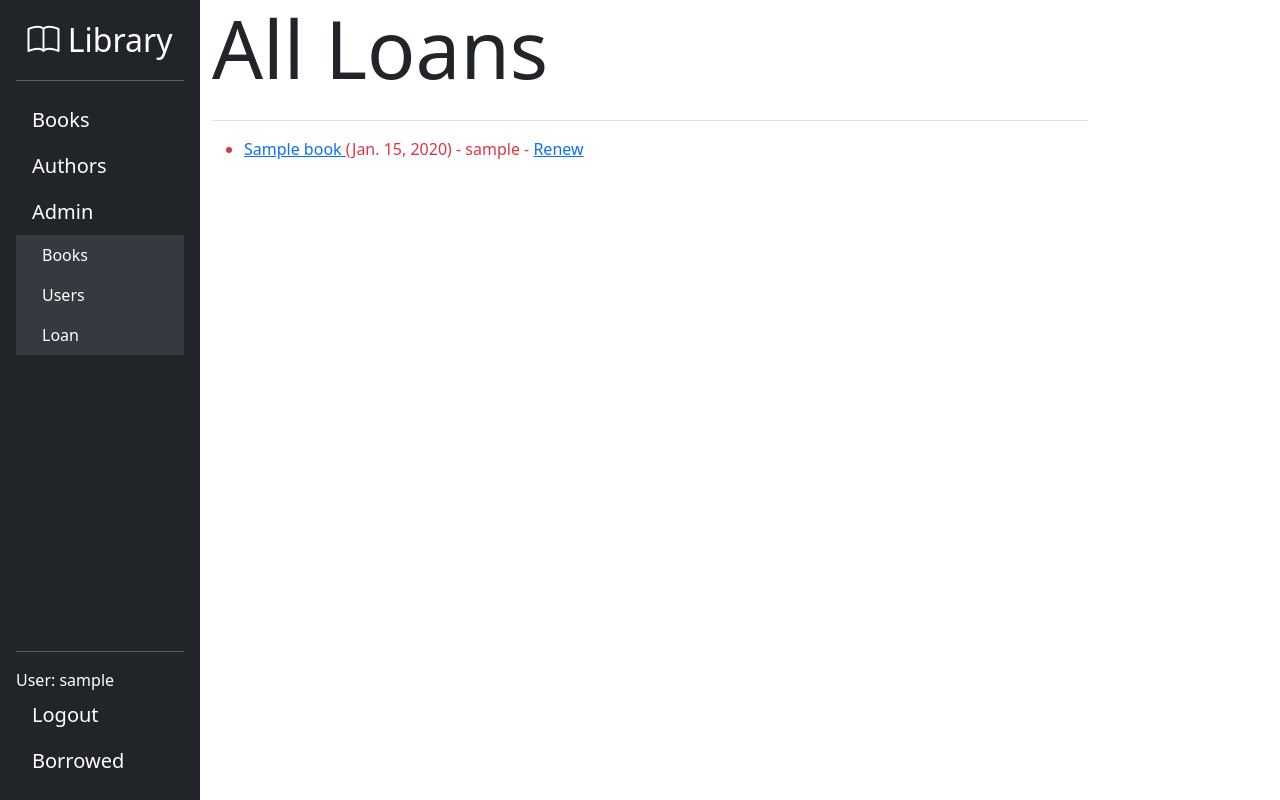
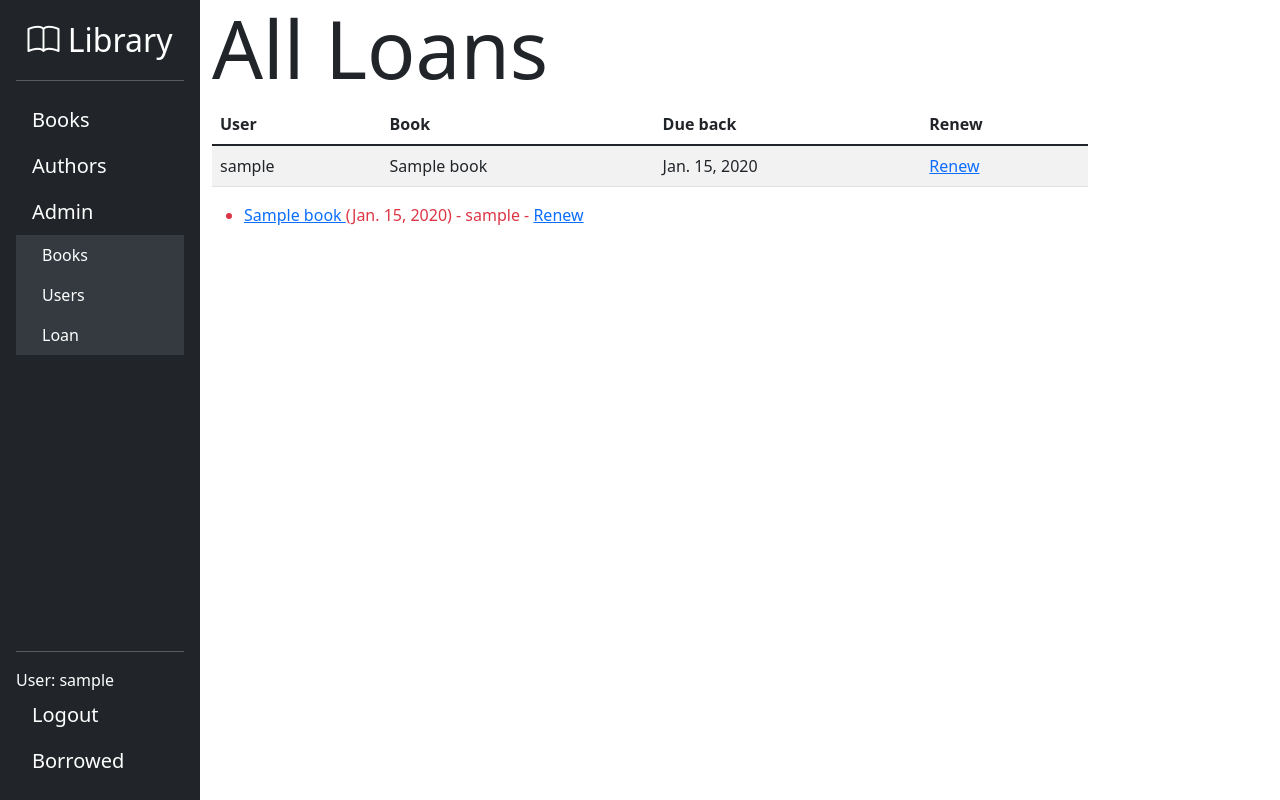
Before and after one commit to rexbrandy/library_app, a Django app: page /all_loans/ in a window 1280 px wide. Run offline with Django 4.2, Linux system fonts and the light colour scheme; a user stored in the database is signed in; tables that the repository leaves empty hold one stand-in row (values such as "Sample post"); lists and menus that the app fills with data are empty; some libraries are stand-ins or nearby versions.

Commit message:
Began loan create page, updated readme and added table to all loans page

```diff
--- a/catalog/models.py
+++ b/catalog/models.py
@@ -8,13 +8,16 @@
 import uuid
 
 class Language(models.Model):
-    language_code = models.CharField(max_length=6, help_text='Enter language code e.g. ("en" for "English")')
+    "Langauge code and language name according to ISO 639-1"
+    language_code = models.CharField(max_length=6, help_text='Enter 2 letter language code e.g. ("en" for "English")')
     name = models.CharField(max_length=64, help_text='Enter language name e.g. English')
 
     def __str__(self):
+
         return f'({self.language_code}) {self.name}'
 
 class Genre(models.Model):
+    "Book genre"
     name = models.CharField(max_length=100, help_text='Enter genre name.')
 
     def __str__(self):
@@ -26,7 +29,7 @@
     last_name = models.CharField(max_length=100, help_text='Enter Author last name.')
     country = models.CharField(max_length=50, null=True, blank=True)
     date_of_birth = models.DateField('Born', null=True, blank=True, help_text='Enter Author date of birth.')
-    date_of_deatH = models.DateField('Died', null=True, blank=True, help_text='Enter Author date of death.')
+    date_of_death = models.DateField('Died', null=True, blank=True, help_text='Enter Author date of death.')
 
     class Meta:
         ordering = ['last_name', 'first_name']
--- a/catalog/templates/catalog/all_borrowed_books.html
+++ b/catalog/templates/catalog/all_borrowed_books.html
@@ -6,15 +6,23 @@
 <table class="table table-striped">
   <thead>
     <tr>
-      <th scope="col"></th>
+      <th scope="col">User</th>
+      <th scope="col">Book</th>
+      <th scope="col">Due back</th>
+      <th scope="col">Renew</th>
     </tr>
   </thead>
   <tbody>
-
+    {% for loan in loan_list %}
+    <tr>
+      <td>{{ loan.user.username }}</td>
+      <td>{{ loan.book_instance.book.title }}</td>
+      <td>{{ loan.due_back }}</td>
+      <td><a href="{% url 'renew-loan-librarian' loan.id %}">Renew</a></td>
+    </tr>
+    {% endfor %}
   </tbody>
 </table>
-
-
 
 
 {% if loan_list %}
--- a/catalog/urls.py
+++ b/catalog/urls.py
@@ -19,6 +19,7 @@
 
     path('my_loans/', views.LoanedBooksByUserListView.as_view(), name='my-loans'),
     path('loan/<int:pk>/renew/', views.renew_loan_librarian, name='renew-loan-librarian'),
-    path('all_loans/', views.LoanedBooksByAllListView.as_view(), name='all-loans')
+    path('all_loans/', views.LoanedBooksByAllListView.as_view(), name='all-loans'),
+    path('loan/create', views.LoanCreate.as_view(), name='loan-create'),
 
 ]
--- a/catalog/views.py
+++ b/catalog/views.py
@@ -99,6 +99,10 @@
 ##############
 # LOAN VIEWS
 #
+class LoanCreate(LoginRequiredMixin, generic.edit.CreateView):
+    model = Loan
+    fields = ['user', 'book_instance']
+
 class LoanedBooksByUserListView(LoginRequiredMixin, generic.ListView):
     model = Loan
     template_name = 'catalog/borrowed_books.html'
@@ -110,6 +114,7 @@
             .filter(returned_date__isnull=True)
         )
 
+
 class LoanedBooksByAllListView(PermissionRequiredMixin, generic.ListView):
     permission_required = 'catalog.can_mark_returned'
 
@@ -117,6 +122,7 @@
     paginate_by = 10
 
     template_name = 'catalog/all_borrowed_books.html'
+
 
 @login_required
 @permission_required('catalog.can_mark_returned', raise_exception=True)
```
Also changed, not shown: catalog/templates/catalog/loan_form.html (added, +7 -0 lines), README.md.
